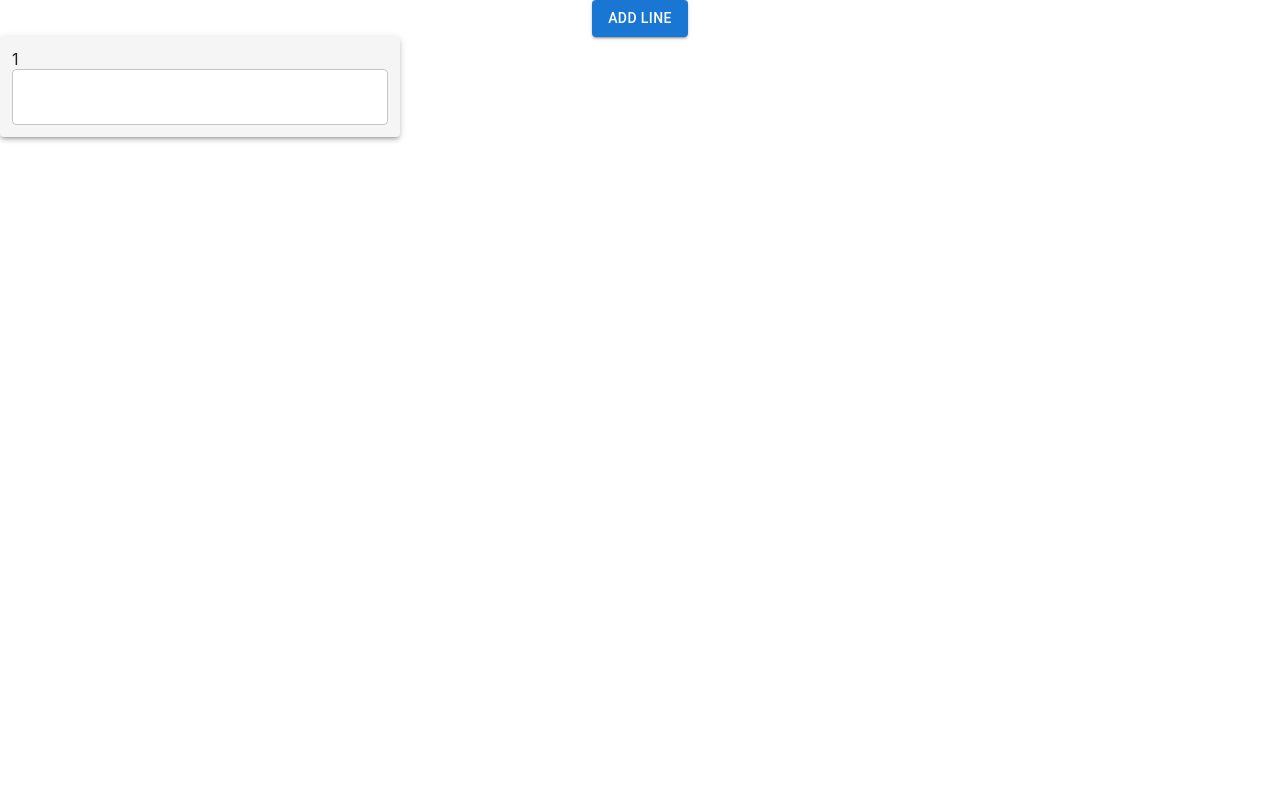
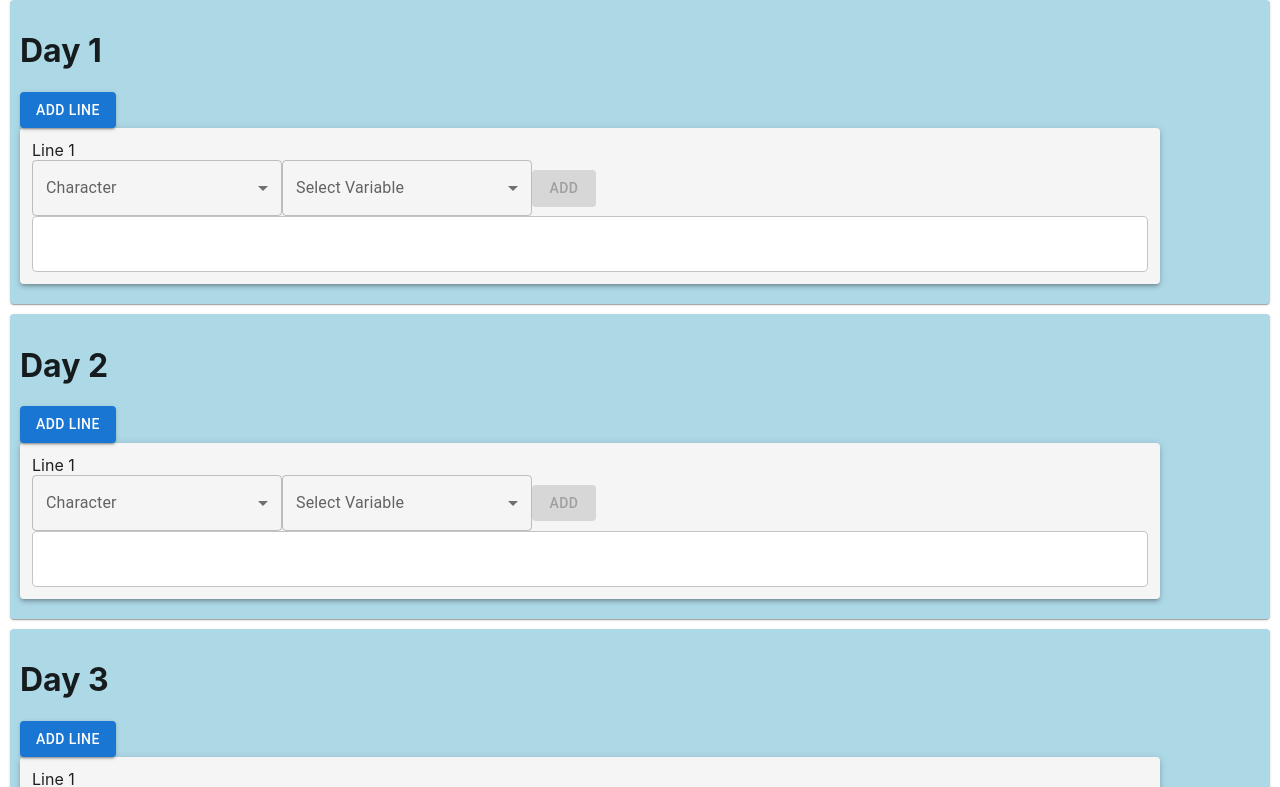
Before and after one commit to joshakeman/script-composer, a React (Create React App) app: page / in a window 1280 px wide. Shown: the top 787 px of the page. Built offline with nearby package versions, Linux system fonts and the light colour scheme.

Commit message:
added more functionality

```diff
--- a/package.json
+++ b/package.json
@@ -5,6 +5,7 @@
   "dependencies": {
     "@emotion/react": "^11.5.0",
     "@emotion/styled": "^11.3.0",
+    "@mui/lab": "^5.0.0-alpha.51",
     "@mui/material": "^5.0.4",
     "@testing-library/jest-dom": "^5.11.4",
     "@testing-library/react": "^11.1.0",
@@ -13,6 +14,7 @@
     "@types/node": "^12.0.0",
     "@types/react": "^17.0.0",
     "@types/react-dom": "^17.0.0",
+    "date-fns": "^2.25.0",
     "immutability-helper": "^3.1.1",
     "react": "^17.0.2",
     "react-dnd": "^14.0.4",
--- a/src/App.css
+++ b/src/App.css
@@ -1,5 +1,5 @@
 .App {
-  text-align: center;
+  /* text-align: center; */
 }
 
 .App-logo {
--- a/src/App.tsx
+++ b/src/App.tsx
@@ -3,7 +3,7 @@ import logo from './logo.svg';
 import './App.css';
 import TextBox from './components/TextBox'
 import ScriptContainer from './components/ScriptContainer';
-import { Container } from './components/Container'
+import Container from './components/ScriptContainer'
 import { DndProvider } from 'react-dnd'
 import { HTML5Backend } from 'react-dnd-html5-backend'
 
--- a/src/components/Card.tsx
+++ b/src/components/Card.tsx
@@ -1,16 +1,27 @@
-import { FC, useRef, useEffect } from 'react'
+import { FC, useRef, useEffect, useState } from 'react'
 import { useDrag, useDrop, DropTargetMonitor } from 'react-dnd'
 import { ItemTypes } from './Constants'
 import { XYCoord } from 'dnd-core'
 import TextField from '@mui/material/TextField';
 import Paper from '@mui/material/Paper';
+import InputLabel from '@mui/material/InputLabel';
+import MenuItem from '@mui/material/MenuItem';
+import FormControl from '@mui/material/FormControl';
+import Select, { SelectChangeEvent } from '@mui/material/Select';
+import TimePicker from './TimePicker'
+import Button from '@mui/material/Button';
 
 export interface CardProps {
   id: any
   text: string
+  character: string
   index: number
+  variable: string
   moveCard: (dragIndex: number, hoverIndex: number) => void
   handleChange: any
+  handleCharacterChange: any
+  handleVariableChange: any
+  insertVariable: any
 }
 
 interface DragItem {
@@ -19,9 +30,11 @@ interface DragItem {
   type: string
 }
 
-export const Card: FC<CardProps> = ({ id, text, index, moveCard, handleChange }) => {
+export const Card: FC<CardProps> = ({ id, text, variable, character, index, moveCard, handleChange, handleCharacterChange, handleVariableChange, insertVariable }) => {
     useEffect(() => {
       }, []);
+
+  const [time, setTime] = useState<Date | null>(null);
 
   const ref = useRef<HTMLDivElement>(null)
   const [{ handlerId }, drop] = useDrop({
@@ -95,9 +108,6 @@ export const Card: FC<CardProps> = ({ id, text, index, moveCard, handleChange })
   drag(drop(ref))
   return (
       <>
-    {/* <div ref={ref} style={{ ...style, opacity }} data-handler-id={handlerId}>
-      {text}
-    </div> */}
     <Paper
     elevation={3}
     data-handler-id={handlerId}
@@ -105,11 +115,52 @@ export const Card: FC<CardProps> = ({ id, text, index, moveCard, handleChange })
         backgroundColor:'#f5f5f5',
         cursor: 'move',
         marginBottom: '10px',
+        width: '90%',
         opacity
     }}
     ref={ref}
     >
-        <div style={{textAlign:'left'}}>{index+1}</div>
+        <div style={{textAlign:'left'}}>Line {index+1}</div>
+        <div className="toolbar">
+          <FormControl sx={{width:'250px', textAlign:'center'}}>
+              <InputLabel id="demo-simple-select-label">Character</InputLabel>
+              <Select
+              labelId="demo-simple-select-label"
+              id="demo-simple-select"
+              value={character}
+              label="Character"
+              onChange={handleCharacterChange(index)}
+              >
+              <MenuItem value={"Benedick"}>Benedick</MenuItem>
+              <MenuItem value={"Beatrice"}>Beatrice</MenuItem>
+              <MenuItem value={"Hero"}>Hero</MenuItem>
+              </Select>
+          </FormControl>
+          <TimePicker time={time} setTime={setTime} />
+          <FormControl sx={{width:'250px', textAlign:'center'}}>
+              <InputLabel id="demo-simple-select-label">Select Variable</InputLabel>
+              <Select
+              labelId="demo-simple-select-label"
+              id="demo-simple-select"
+              value={variable}
+              label="Variable"
+              onChange={handleVariableChange(index)}
+              >
+              <MenuItem value={"{{ Pet }}"}>Pet</MenuItem>
+              <MenuItem value={"{{ Name }}"}>Name</MenuItem>
+              <MenuItem value={"{{ City }}"}>City</MenuItem>
+              </Select>
+          </FormControl>
+          <Button
+            disabled={variable === ""}
+            variant="contained"
+            color="secondary"
+            onClick={() => insertVariable(index)}
+          >
+            Add
+          </Button>
+
+        </div>
         <TextField
         id="outlined-multiline-flexible"
         multiline
--- a/src/components/Container.tsx
+++ /dev/null
@@ -1,64 +0,0 @@
-import { FC, useState, useCallback } from 'react'
-import { Card } from './Card'
-import Button from '@mui/material/Button';
-import update from 'immutability-helper'
-
-const style = {
-  width: 400,
-}
-
-export interface Line {
-  id: number
-  text: string
-}
-
-export interface ContainerState {
-  lines: Line[]
-}
-
-export const Container: FC = () => {
-  {
-    const [lines, setLines] = useState([{id:1, text:""}])
-
-    const moveCard = useCallback(
-      (dragIndex: number, hoverIndex: number) => {
-        const dragCard = lines[dragIndex]
-        setLines(
-          update(lines, {
-            $splice: [
-              [dragIndex, 1],
-              [hoverIndex, 0, dragCard],
-            ],
-          }),
-        )
-      },
-      [lines],
-    )
-
-    const handleChange = (index: number) => (e: any) => {
-        let newArr = [...lines]; // copying the old datas array
-        newArr[index].text = e.target.value; // replace e.target.value with whatever you want to change it to
-        setLines(newArr);
-    }
-
-    const renderLine = (line: { id: number; text: string }, index: number) => {
-      return (
-        <Card
-          key={line.id}
-          index={index}
-          id={line.id}
-          text={line.text}
-          moveCard={moveCard}
-          handleChange={handleChange}
-        />
-      )
-    }
-
-    return (
-      <>
-        <Button variant="contained" onClick={() => setLines(oldArray => [...oldArray, {id:lines.length+1, text:""}])}>Add Line</Button>
-        <div style={style}>{lines.map((line, i) => renderLine(line, i))}</div>
-      </>
-    )
-  }
-}
--- /dev/null
+++ b/src/components/DayContainer.tsx
@@ -0,0 +1,108 @@
+import { FC, useState, useCallback } from 'react'
+import { Card } from './Card'
+import Button from '@mui/material/Button';
+import update from 'immutability-helper'
+import Paper from '@mui/material/Paper';
+
+
+export interface Line {
+  id: number
+  text: string
+  character: string
+  selectedVariable: string
+  variables: Array<string>
+}
+
+export interface ContainerState {
+  lines: Line[]
+}
+
+export interface ContainerProps {
+  index: number
+}
+
+export const DayContainer: FC<ContainerProps> = ({ index }) => {
+  {
+    const [lines, setLines] = useState([
+      {
+        id:1,
+        text:"",
+        character:"",
+        selectedVariable:"",
+        variables: [""]
+      }
+    ])
+
+    const moveCard = useCallback(
+      (dragIndex: number, hoverIndex: number) => {
+        const dragCard = lines[dragIndex]
+        setLines(
+          update(lines, {
+            $splice: [
+              [dragIndex, 1],
+              [hoverIndex, 0, dragCard],
+            ],
+          }),
+        )
+      },
+      [lines],
+    )
+
+    const handleChange = (index: number) => (e: any) => {
+        let newArr = [...lines]; // copying the old datas array
+        newArr[index].text = e.target.value; // replace e.target.value with whatever you want to change it to
+        setLines(newArr);
+    }
+
+    const handleCharacterChange = (index: number) => (e: any) => {
+      let newArr = [...lines]; // copying the old datas array
+      newArr[index].character = e.target.value; // replace e.target.value with whatever you want to change it to
+      setLines(newArr);
+  }
+    const handleVariableChange = (index: number) => (e: any) => {
+      let newArr = [...lines]; // copying the old datas array
+      newArr[index].selectedVariable = e.target.value; // replace e.target.value with whatever you want to change it to
+      setLines(newArr);
+  }
+
+  const insertVariable = (index: number) => {
+    let newArr = [...lines]; // copying the old datas array
+      newArr[index].variables = [...newArr[index].variables, newArr[index].selectedVariable]; // replace e.target.value with whatever you want to change it to
+      newArr[index].text += newArr[index].selectedVariable
+      newArr[index].selectedVariable = ""
+      setLines(newArr);
+  }
+
+    const renderLine = (line: { id: number; text: string, character: string, selectedVariable: string}, index: number) => {
+      return (
+        <Card
+          key={line.id}
+          index={index}
+          id={line.id}
+          text={line.text}
+          character={line.character}
+          variable={line.selectedVariable}
+          moveCard={moveCard}
+          handleChange={handleChange}
+          handleCharacterChange={handleCharacterChange}
+          handleVariableChange={handleVariableChange}
+          insertVariable={insertVariable}
+        />
+      )
+    }
+
+    return (
+      <Paper
+            sx={{
+                backgroundColor:'lightblue',
+                margin: '0 10px 10px 10px',
+                padding: '10px'
+            }}
+            >
+        <h1> Day {index+1} </h1>
+        <Button variant="contained" onClick={() => setLines(oldArray => [...oldArray, {id:lines.length+1, text:"", character:"", selectedVariable:"", variables:[""]}])}>Add Line</Button>
+        <div>{lines.map((line, i) => renderLine(line, i))}</div>
+      </Paper>
+    )
+  }
+}
--- a/src/components/ScriptContainer.tsx
+++ b/src/components/ScriptContainer.tsx
@@ -3,35 +3,17 @@ import TextBox from './TextBox'
 import Button from '@mui/material/Button';
 import { Line } from './Constants'
 import update from 'immutability-helper'
+import { DayContainer } from './DayContainer'
+import Paper from '@mui/material/Paper';
 
+interface Day {
+}
 export default function ScriptContainer() {
-    const [lines, setLines] = useState(Array<Line>())
-
-    const moveLine = useCallback(
-        (dragIndex: number, hoverIndex: number) => {
-          const dragCard = lines[dragIndex]
-          setLines(
-            update(lines, {
-              $splice: [
-                [dragIndex, 1],
-                [hoverIndex, 0, dragCard],
-              ],
-            }),
-          )
-        },
-        [lines],
-      )
+    const [days, setDays] = useState([{},{},{},{},{}])
 
     return (
-        <div style={{width:600, margin:'0 auto'}}>
-            <Button variant="contained" onClick={() => setLines(oldArray => [...oldArray, {id:lines.length+1, content:""}])}>Add Line</Button>
-            {
-                lines.map((line, i) => {
-                    return (
-                        <TextBox index={i} text={line.content} id={line.id} moveLine={moveLine} updateArray={setLines}/>
-                    )
-                })
-            }
-        </div>
+            <div>
+                {days.map((day, index) => <DayContainer index={index}/>)}
+            </div>
     )
 }
--- /dev/null
+++ b/src/components/TimePicker.tsx
@@ -0,0 +1,25 @@
+import * as React from 'react';
+import TextField from '@mui/material/TextField';
+import AdapterDateFns from '@mui/lab/AdapterDateFns';
+import LocalizationProvider from '@mui/lab/LocalizationProvider';
+import TimePicker from '@mui/lab/TimePicker';
+
+interface TimeProps {
+    time: Date | null
+    setTime: React.Dispatch<React.SetStateAction<Date | null>>
+  }
+
+export default function BasicTimePicker({ time, setTime }: TimeProps) {
+  return (
+    <LocalizationProvider dateAdapter={AdapterDateFns}>
+      <TimePicker
+        label="Line time"
+        value={time}
+        onChange={(newValue) => {
+          setTime(newValue);
+        }}
+        renderInput={(params) => <TextField {...params} />}
+      />
+    </LocalizationProvider>
+  );
+}
--- a/src/index.css
+++ b/src/index.css
@@ -11,3 +11,8 @@ code {
   font-family: source-code-pro, Menlo, Monaco, Consolas, 'Courier New',
     monospace;
 }
+
+.toolbar {
+  display:flex;
+  align-items: center;
+}
```
Also changed, not shown: 2 other files (tests, documents, lock files or other folders).
